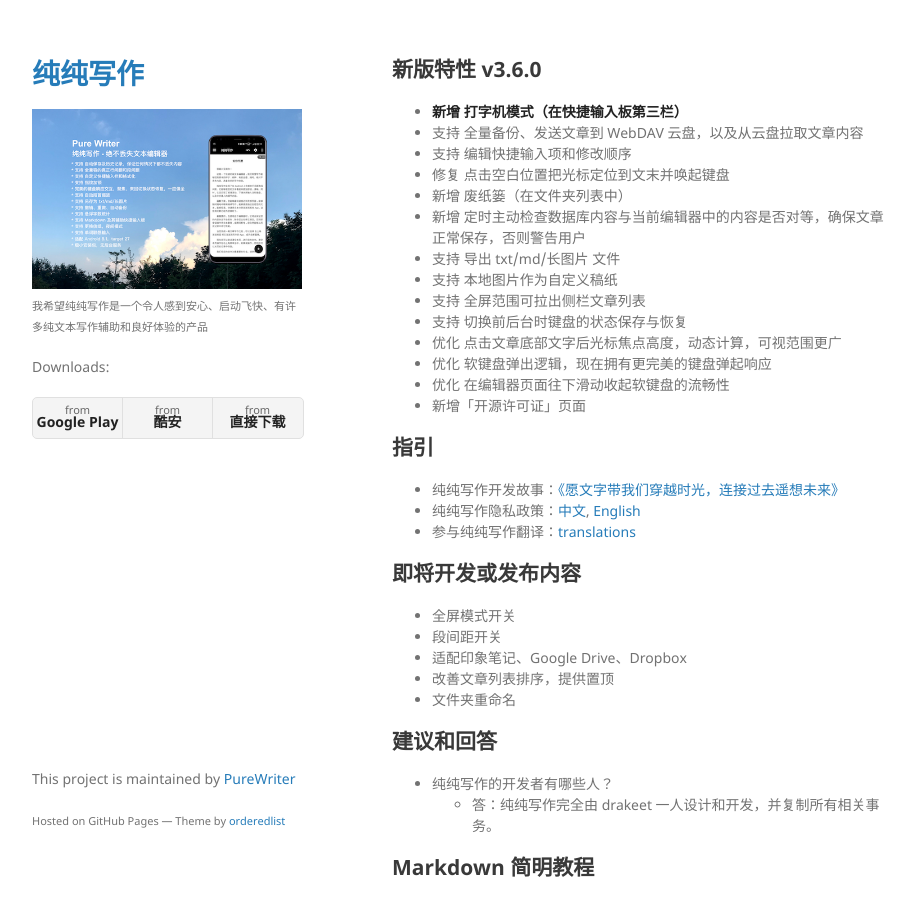
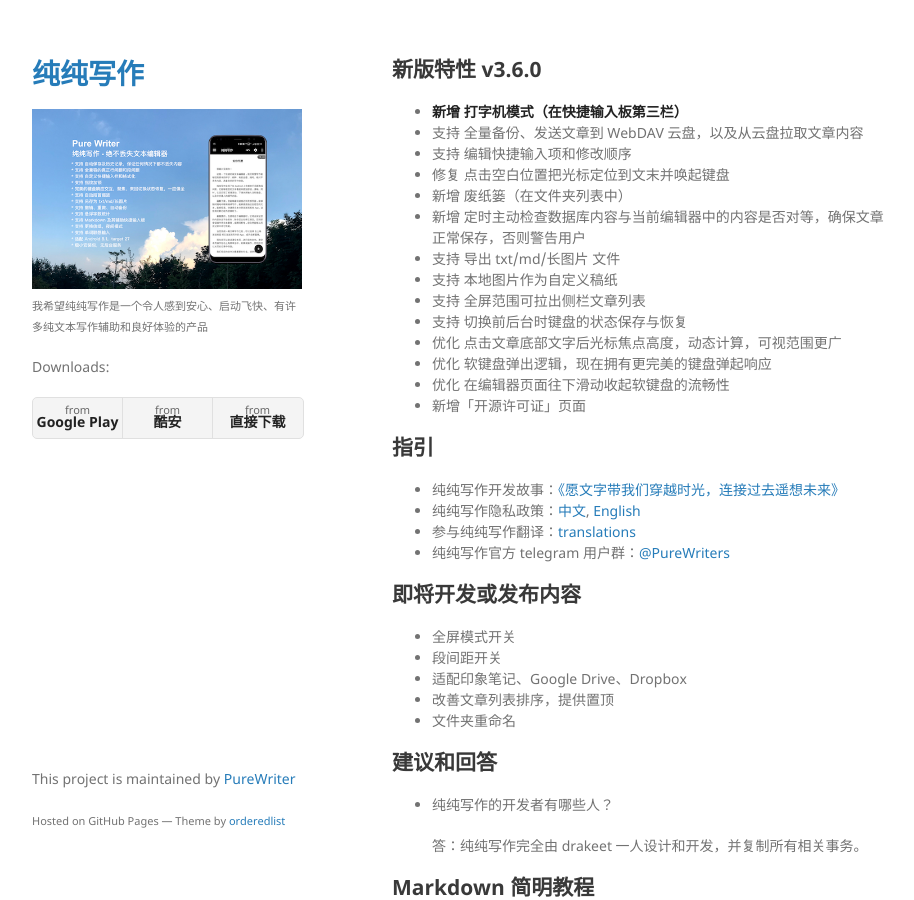
Before and after one commit to PureWriter/writer.drakeet.com, a Jekyll site: the page built from index.md, in a window 1280 px wide and 900 px high. Shown: the whole window, without its empty margins (178-1092 px from the left). Built offline with Jekyll 4.4.1, drawn with Linux system fonts in a browser that asks for light colours; our own code applies the rules of GitHub Pages for plain Markdown files.

Commit message:
Added telegram link

```diff
--- a/index.md
+++ b/index.md
@@ -20,6 +20,7 @@
 - 纯纯写作开发故事：[《愿文字带我们穿越时光，连接过去遥想未来》](https://sspai.com/post/43650)
 - 纯纯写作隐私政策：[中文](https://github.com/drakeet/resources/blob/master/PrivacyPolicy.md), [English](https://github.com/drakeet/resources/blob/master/PrivacyPolicy.md#pure-writer---privacy-policy)
 - 参与纯纯写作翻译：[translations](https://github.com/drakeet/resources/tree/master/translations)
+- 纯纯写作官方 telegram 用户群：[@PureWriters](https://t.me/purewriter)
 
 ## 即将开发或发布内容
 
@@ -32,7 +33,8 @@
 ## 建议和回答
 
 - 纯纯写作的开发者有哪些人？
-  - 答：纯纯写作完全由 drakeet 一人设计和开发，并复制所有相关事务。
+
+  答：纯纯写作完全由 drakeet 一人设计和开发，并复制所有相关事务。
 
 ## Markdown 简明教程
 
```
